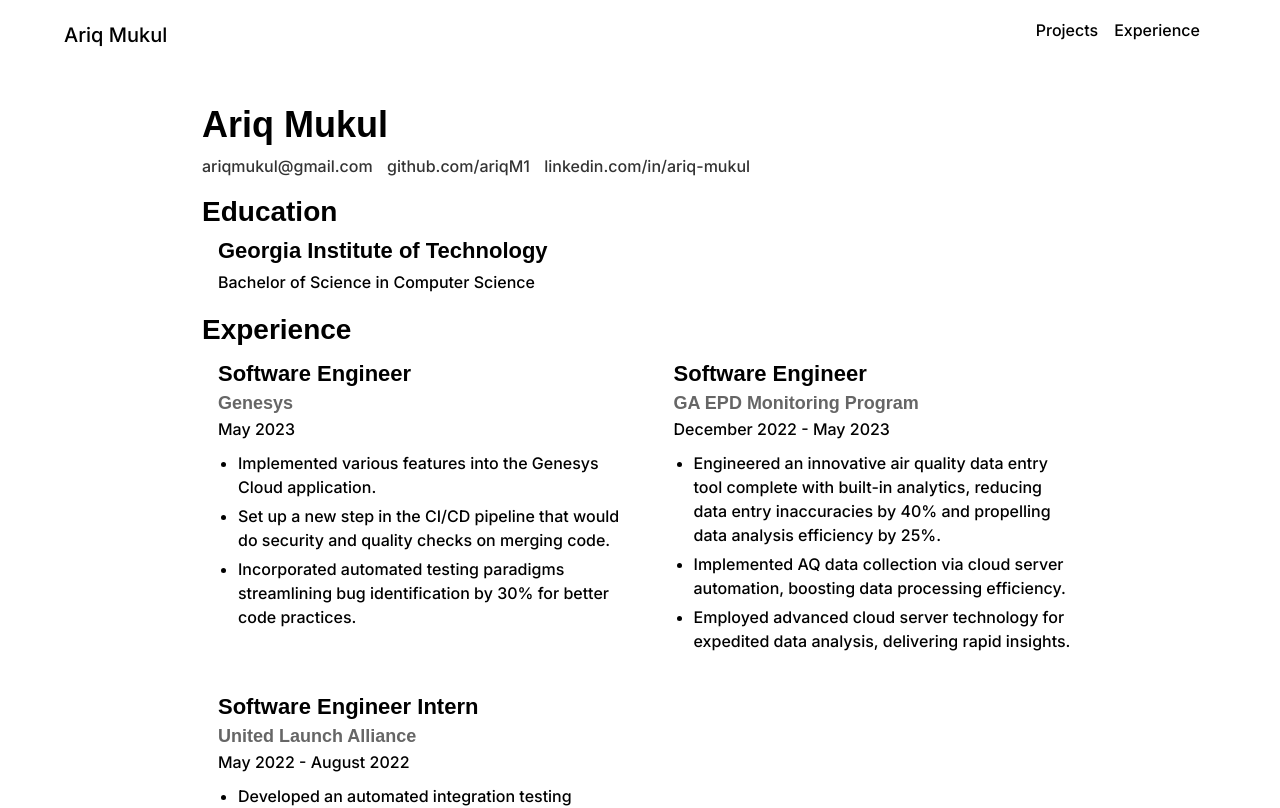
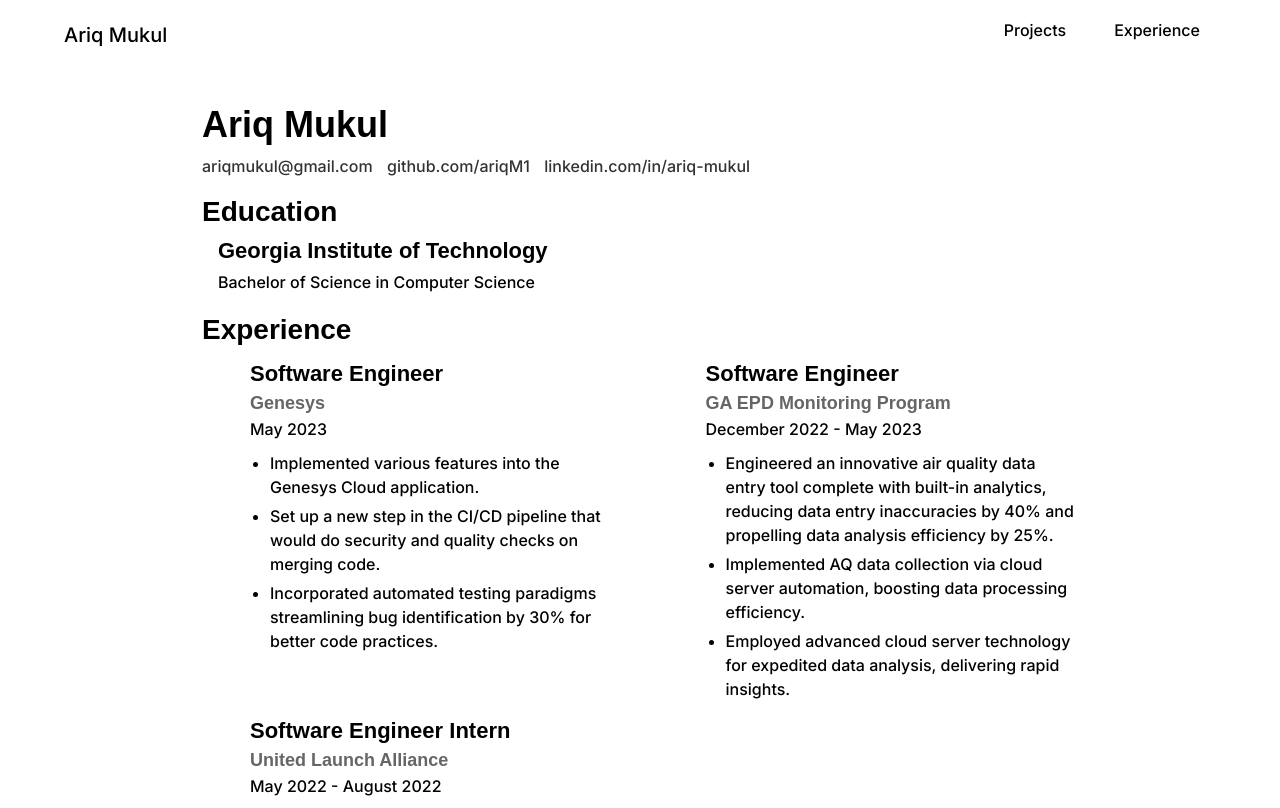
Before and after one commit to ariqM1/portfolio, a Next.js app: page /nextjs-github-pages/experience in a window 1280 px wide. Shown: the top 808 px of the page. Built offline with nearby package versions, Linux system fonts and the light colour scheme.

Commit message:
fixing deploy

```diff
--- a/src/styles/Navbar.css
+++ b/src/styles/Navbar.css
@@ -42,10 +42,12 @@ body {
 
 .projects {
   font-weight: 500;
+  padding-left: 2rem;
 }
 
 .experience {
   font-weight: 500;
+  padding-left: 2rem;
 }
 
 .about {
```
Also changed, not shown: 1 other file (tests, documents, lock files or other folders).
